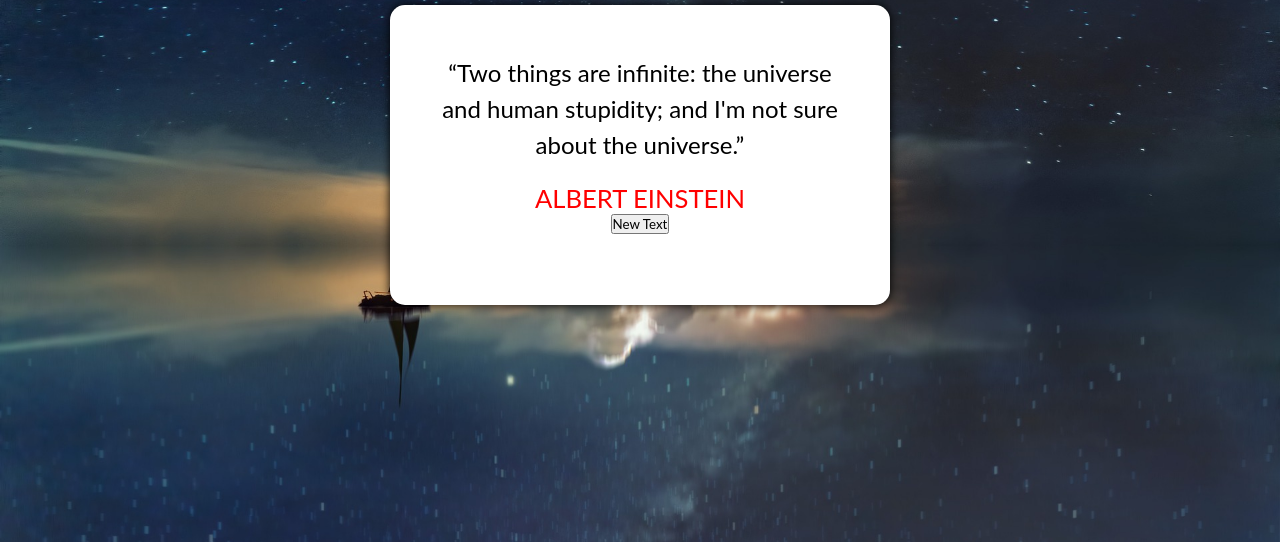
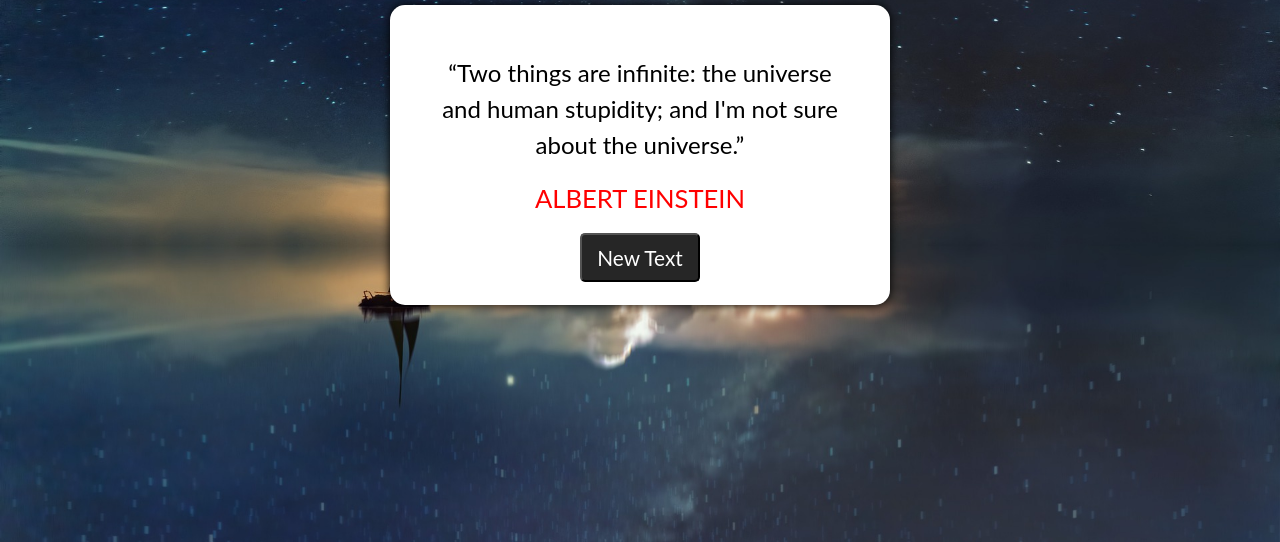
Before and after one commit to Adrian030304/Random-Texts-Generator, a plain HTML site: page index.html in a window 1280 px wide. Shown: the part 258-800 px from the top of the page. Drawn offline with Linux system fonts and the light colour scheme.

Commit message:
Styled the button

```diff
--- a/styles.css
+++ b/styles.css
@@ -52,3 +52,16 @@ body{
     text-transform: uppercase;
     margin-top: 20px;
 }
+
+.button-area button{
+    background-color: #262626;
+    color: #fff;
+    font-size: 1.3rem;
+    padding: 10px 15px;
+    margin-top: 20px;
+    border-radius: 5px;
+}
+
+.button-area button:active{
+    background-color: lightblue;
+}
```
